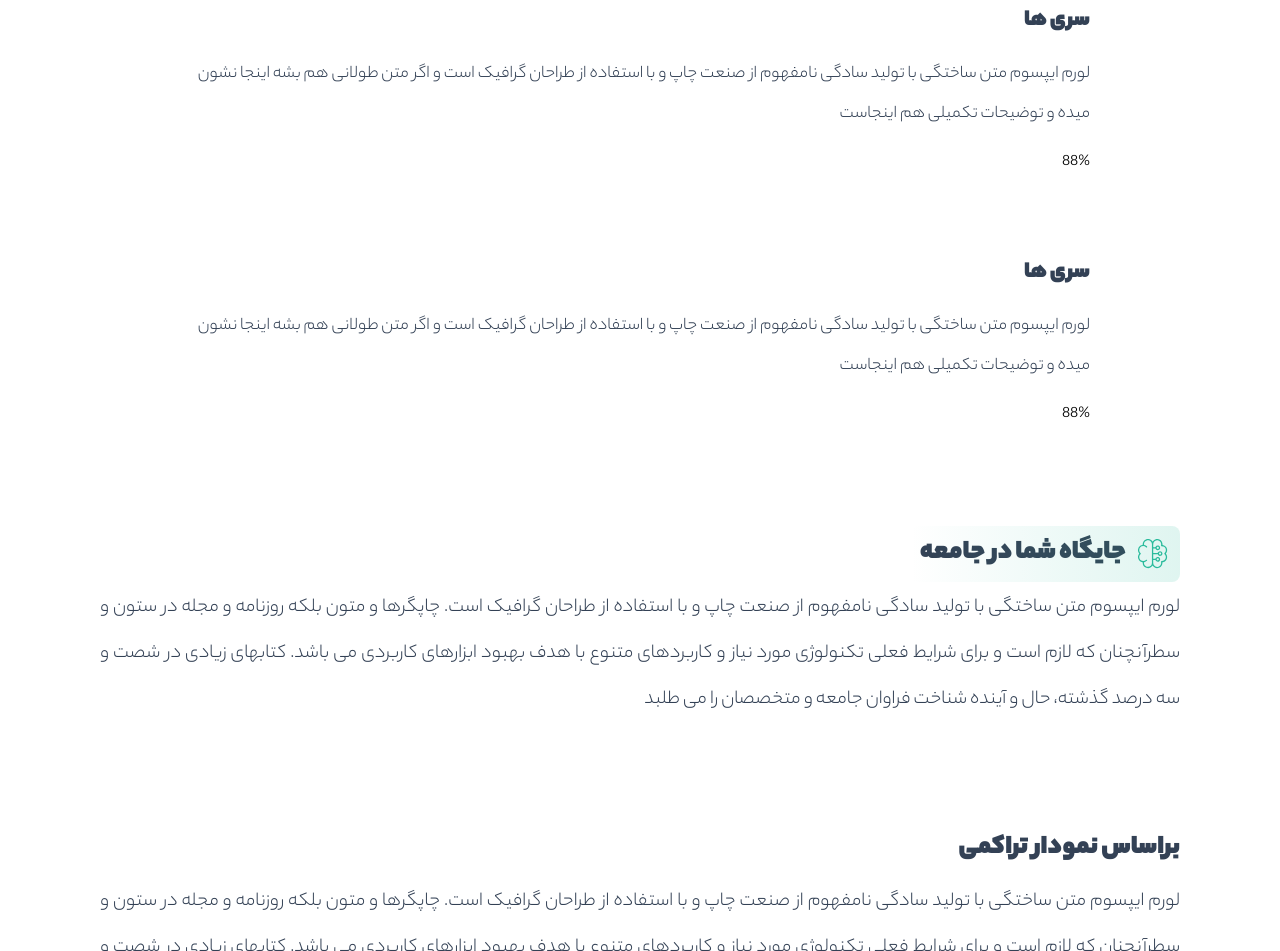
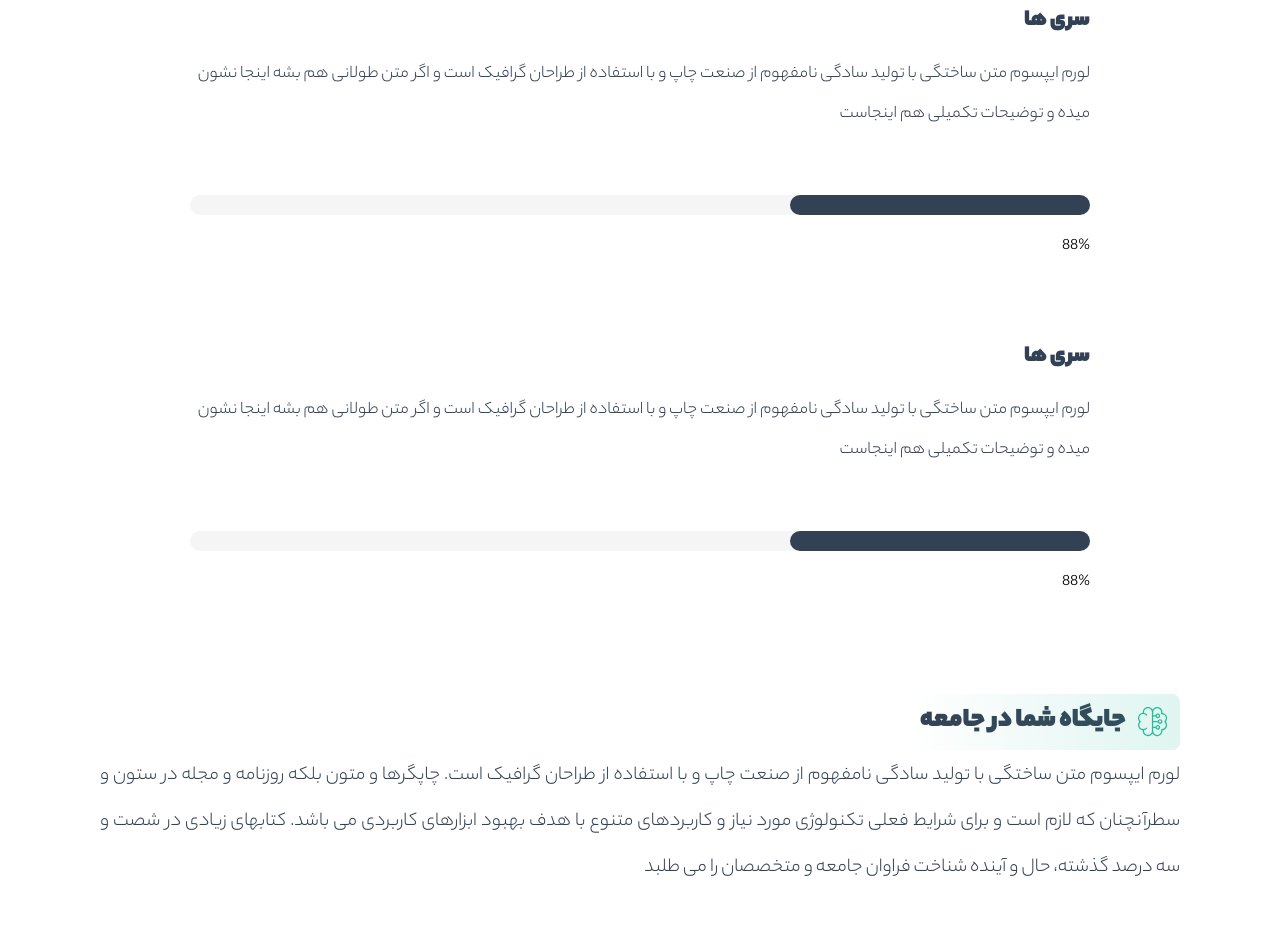
Before and after one commit to mozhganNematnezhad/psychology, a website: page index.html in a window 1280 px wide. Shown: the part 5100-6051 px from the top of the page. Drawn offline with nearby package versions, Linux system fonts and the light colour scheme; files whose address does not match are found by name.

Commit message:
handle custom css

```diff
--- a/css/custom.css
+++ b/css/custom.css
@@ -1,5 +1,4 @@
 .meter {
-    box-sizing: content-box;
     height: 20px; /* Can be anything */
     position: relative;
     margin: 60px 0 20px 0; /* Just for demo spacing */
--- a/index.html
+++ b/index.html
@@ -10,7 +10,7 @@
 
   <!-- Css link -->
   <link rel="stylesheet" href="./style/css/swiper-bundle.min.css" />
-
+  <link rel="stylesheet" href="css/custom.css">
   <link rel="stylesheet" href="css/main.css" />
   <script src="//unpkg.com/alpinejs" defer></script>
 </head>
@@ -632,12 +632,18 @@
           لورم ایپسوم متن ساختگی با تولید سادگی نامفهوم از صنعت چاپ و با استفاده از طراحان گرافیک است و اگر متن طولانی
           هم بشه اینجا نشون میده و توضیحات تکمیلی هم اینجاست
         </p>
-        <div class="text-center mt-4">
-          <div class="meter orange nostripes">
-            <span style="width: 33.3%"></span>
+        <div>
+          <div>
+            <div class="text-center mt-4">
+              <div class="meter orange nostripes">
+                <span style="width: 33.3%"></span>
+              </div>
+            </div>
+          </div>
+          <div>
+             88%
           </div>
         </div>
-        <span>88%</span>
       </div>
       <!-- progress2 -->
       <div class="mt-20 md:max-w-[900px]  mx-4 xl:mx-auto">
```
